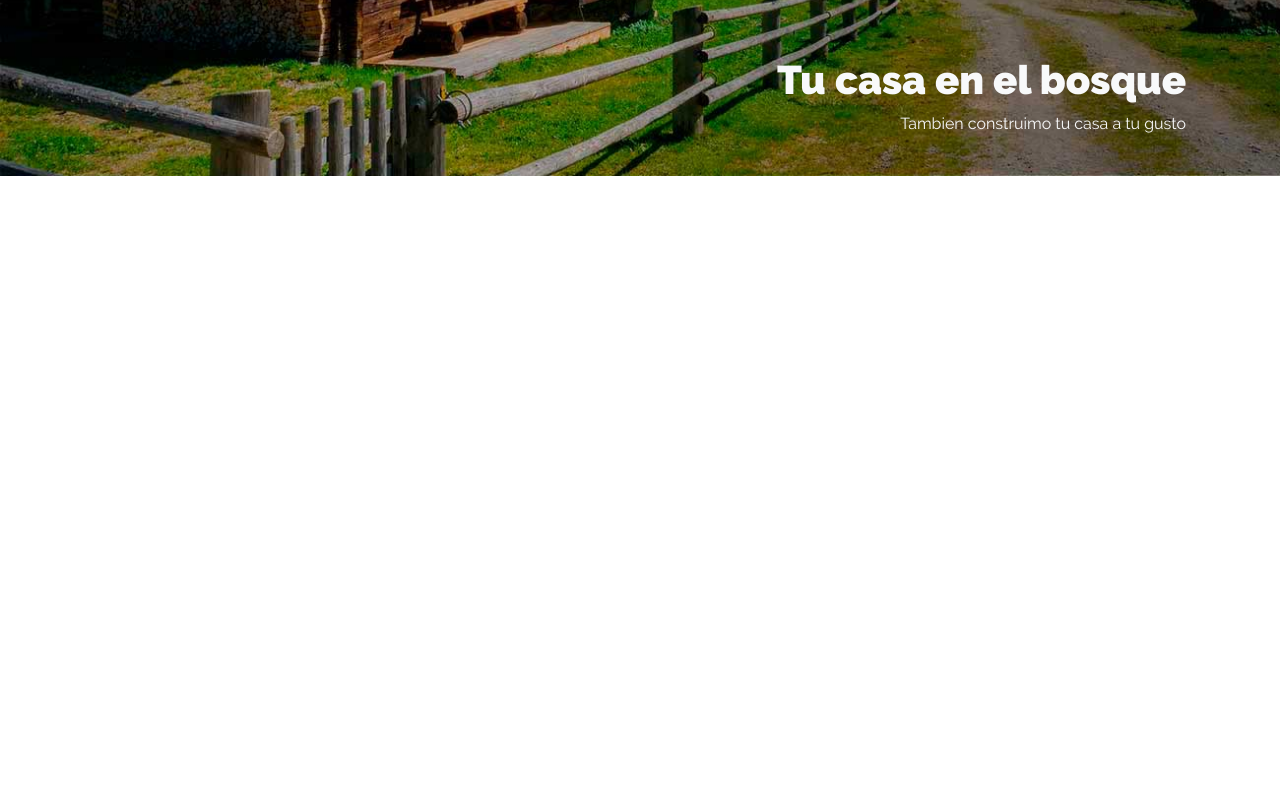
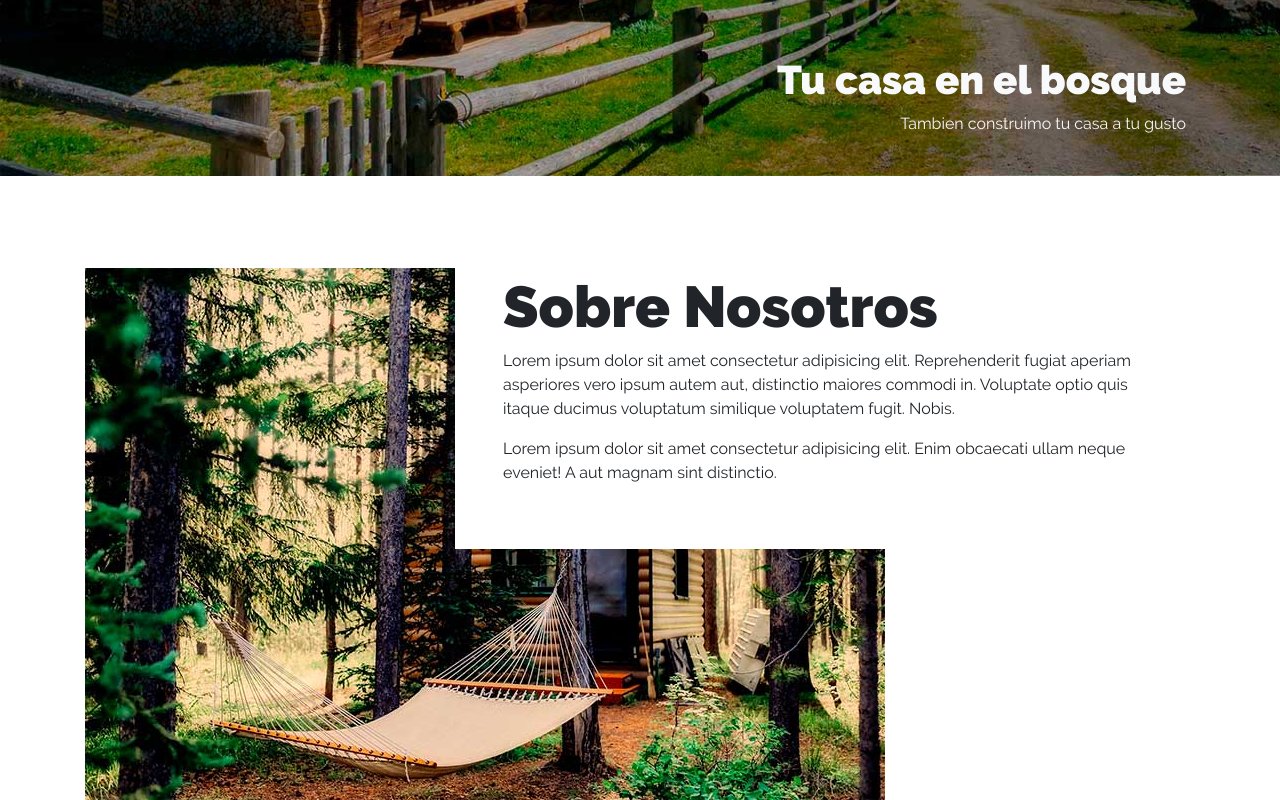
Before and after one commit to Ricuesta86/arquitectura-bootstrap, a plain HTML site: page index.html in a window 1280 px wide. Shown: the part 464-1264 px from the top of the page. Before the commit the page ends 800 px from the top, so only its background shows below. Drawn offline with Linux system fonts and the light colour scheme.

Commit message:
Seccion sobre nosotros

```diff
--- a/css/style.css
+++ b/css/style.css
@@ -3,6 +3,9 @@ body {
 }
 h1,h2,h3{
     font-weight: 900;
+}
+h2{
+    font-size: 3.6rem;
 }
 .header{
     height: 40rem;
@@ -45,3 +48,15 @@ h1,h2,h3{
     background-position: center center;
     margin-right: 1rem;
 }
+/* Nosotros */
+.sobre-nosotros-bg{
+    min-height: 44rem;
+    background-image: url(../img/nosotros.jpg);
+    background-repeat: no-repeat;
+    background-position: bottom left;
+}
+@media(min-width: 768px){
+    .sobre-nosotros-bg{
+        min-height: 36rem;
+    }
+}
--- a/index.html
+++ b/index.html
@@ -53,6 +53,18 @@
           </div><!--.row-->
         </div><!--.container-->
       </header>
+<!-- Nosotros -->
+      <div class="container mt-5">
+        <div class="row no-gutters justify-content-md-end sobre-nosotros-bg">
+          <div class="col-md-8">
+            <div class="contenido bg-light p-5">
+              <h2>Sobre Nosotros</h2>
+              <p>Lorem ipsum dolor sit amet consectetur adipisicing elit. Reprehenderit fugiat aperiam asperiores vero ipsum autem aut, distinctio maiores commodi in. Voluptate  optio quis itaque ducimus voluptatum similique voluptatem fugit. Nobis.</p>
+              <p>Lorem ipsum dolor sit amet consectetur adipisicing elit. Enim obcaecati ullam neque eveniet! A aut magnam sint distinctio.</p>
+            </div>
+          </div>
+        </div>
+      </div>
     <!-- Optional JavaScript -->
     <!-- jQuery first, then Popper.js, then Bootstrap JS -->
     <script src="js/jquery-3.3.1.slim.min.js"></script>
```
